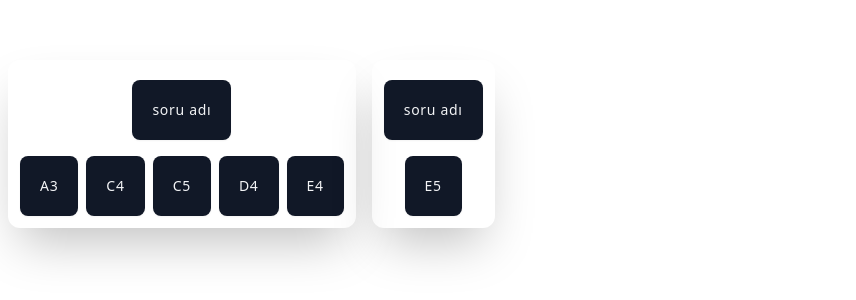
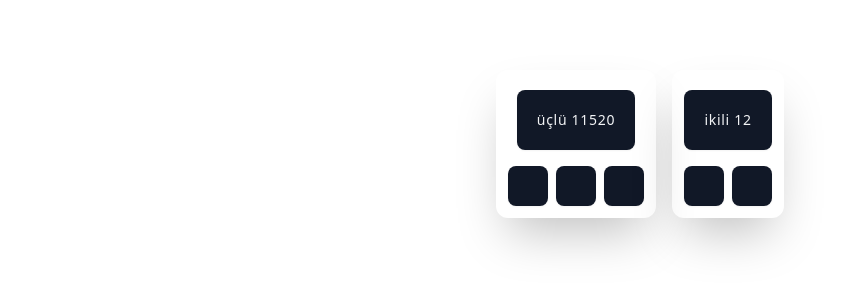
Before and after one commit to gokerlek/gizem-gonca, a React (Create React App) app: page / in a window 1280 px wide. Shown: the part 256-556 px from the top of the page, without its empty margins (0-856 px from the left). Built offline with nearby package versions, Linux system fonts and the light colour scheme.

Commit message:
cms field added

```diff
--- a/src/component/container.js
+++ b/src/component/container.js
@@ -1,32 +1,34 @@
 import { SoundButton } from "./sound-button";
 import { Howl } from "howler";
-import sound from "../sound.json";
+import sounds from "../cms/sounds.json";
 
-const questions = sound.questions;
+const questions = sounds.questions;
 
 export const Container = () => {
      return (
-          <div className='min-w-screen h-screen  fixed  left-0 top-0 flex justify-center items-center inset-0 z-50 bg-white'>
-               <div className='flex w-full'>
+          <div className='min-w-screen h-screen  fixed  left-0 top-0 flex  inset-0 z-50 bg-white'>
+               <div className='flex w-full justify-center items-center'>
                     {questions.map((question) => (
-                         <div className=' shadow-2xl m-2 p-2 rounded-xl'>
-                              <div>
+                         <div
+                              className=' shadow-2xl m-2 p-2 rounded-xl'
+                              key={question.id}>
+                              <div key={question.id + 2}>
                                    <SoundButton
                                         onClick={() => {
-                                             questions.map((question) =>
                                              question.notes.map((note) =>
                                                   new Howl({
                                                        src: [
                                                             `sounds/${note.note}.m4a`,
                                                        ],
                                                   }).play()
-                                                  )
                                              );
                                         }}>
                                         {question.title}
                                    </SoundButton>
                               </div>
-                              <div className='flex justify-center items-center'>
+                              <div
+                                   className='flex justify-center items-center'
+                                   key={question.id}>
                                    {question.notes.map((note) => (
                                         <SoundButton
                                              onClick={() =>
@@ -35,9 +37,8 @@ export const Container = () => {
                                                             `sounds/${note.note}.m4a`,
                                                        ],
                                                   }).play()
-                                             }>
-                                             {note.note}
-                                        </SoundButton>
+                                             }
+                                        />
                                    ))}
                               </div>
                          </div>
--- a/src/component/sound-button.js
+++ b/src/component/sound-button.js
@@ -1,9 +1,10 @@
-export const SoundButton = ({ onClick, children }) => {
+export const SoundButton = ({ onClick, children, key }) => {
      return (
           <div className='p-1  mt-2 text-center space-x-1 space-y-2'>
                <button
                     className='bg-gray-900 px-5 py-5 text-sm shadow-sm font-medium tracking-wider  text-gray-100 rounded-lg focus:outline-none focus:ring-transparent'
-                    onClick={onClick}>
+                    onClick={onClick}
+                    key={key}>
                     {children}
                </button>
           </div>
--- a/src/sound.json
+++ /dev/null
@@ -1,18 +0,0 @@
-{
-     "questions": [
-          {
-               "title": "soru adı",
-               "notes": [
-                    { "note": "A3" },
-                    { "note": "C4" },
-                    { "note": "C5" },
-                    { "note": "D4" },
-                    { "note": "E4" }
-               ]
-          },
-          {
-               "title": "soru adı",
-               "notes": [{ "note": "E5" }]
-          }
-     ]
-}
```
Lines whose indentation alone changed are shown as unchanged.
